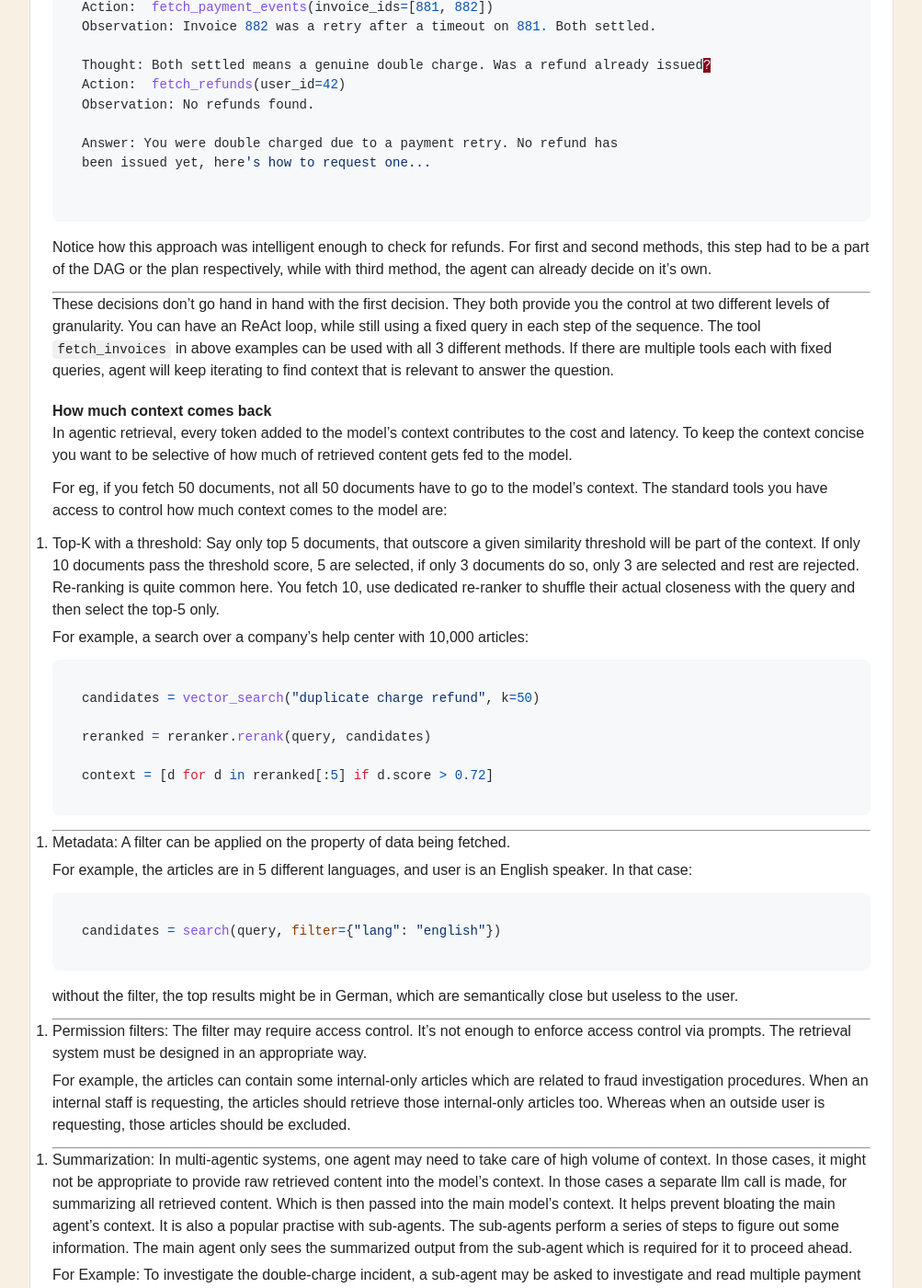
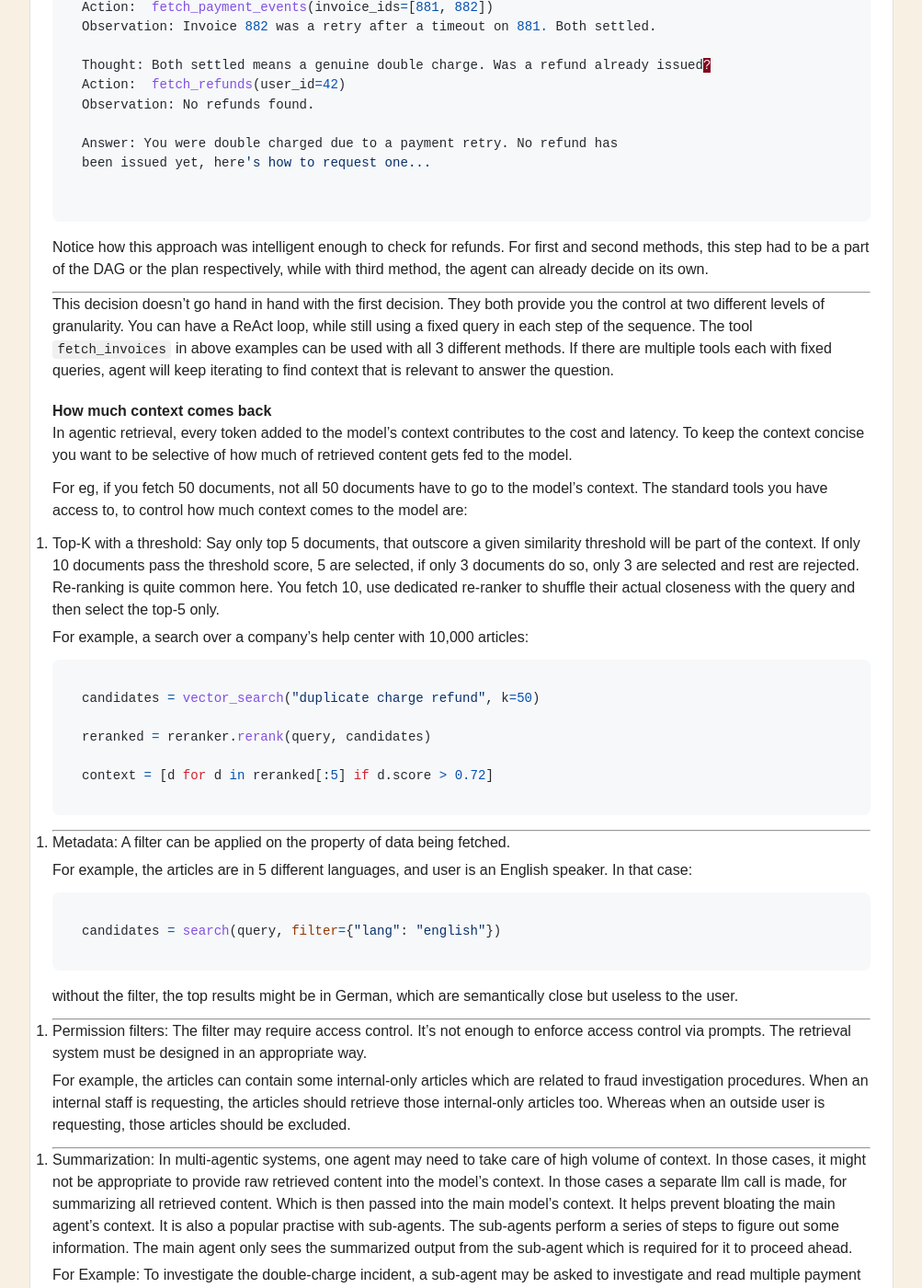
Before and after one commit to manana-labs/manana-labs.github.io, a Jekyll site: the page built from _posts/2026-07-19-four-design-decisions-in-agentic-retrieval.md, in a window 1280 px wide and 1400 px high, scrolled down 3118 px. Shown: the whole window at 92% size, without its empty margins (138-1141 px from the left). Built offline with Jekyll 4.4.1, drawn with Linux system fonts in a browser that asks for light colours; some of the changed text lies outside the part shown.

Commit message:
fix: typos

````diff
--- a/_posts/2026-07-19-four-design-decisions-in-agentic-retrieval.md
+++ b/_posts/2026-07-19-four-design-decisions-in-agentic-retrieval.md
@@ -17,7 +17,7 @@ Most practical systems lie somewhere between these two ends, combining fixed ret
 
 
 ## The substeps involved in retrieval
-Beyond how data is organized (eg. as full text, chunked text, embeddings etc), retrieving information from such data involves four separate decisions which are often overlooked. The decisions are: What gets asked, in what order, how much comes back and when. Think of them as four independent dials, each with it's own settings.
+Beyond how data is organized (eg. as full text, chunked text, embeddings etc), retrieving information from such data involves four separate decisions which are often overlooked. The decisions are: What gets asked, in what order, how much comes back and when. Think of them as four independent dials, each with its own settings.
 
 ### What gets asked
 
@@ -109,17 +109,17 @@ Answer: You were double charged due to a payment retry. No refund has
 been issued yet, here's how to request one...
 
 ```
-Notice how this approach was intelligent enough to check for refunds. For first and second methods, this step had to be a part of the DAG or the plan respectively, while with third method, the agent can already decide on it's own.
+Notice how this approach was intelligent enough to check for refunds. For first and second methods, this step had to be a part of the DAG or the plan respectively, while with third method, the agent can already decide on its own.
 
 ---
 
-These decisions don't go hand in hand with the first decision. They both provide you the control at two different levels of granularity. You can have an ReAct loop, while still using a fixed query in each step of the sequence. The tool `fetch_invoices` in above examples can be used with all 3 different methods. If there are multiple tools each with fixed queries, agent will keep iterating to find context that is relevant to answer the question.
+This decision doesn't go hand in hand with the first decision. They both provide you the control at two different levels of granularity. You can have a ReAct loop, while still using a fixed query in each step of the sequence. The tool `fetch_invoices` in above examples can be used with all 3 different methods. If there are multiple tools each with fixed queries, agent will keep iterating to find context that is relevant to answer the question.
 
 ### How much context comes back
 In agentic retrieval, every token added to the model's context contributes to the cost and latency. To keep the context concise you want to be selective of how much of retrieved content gets fed to the model.
 
 For eg, if you fetch 50 documents, not all 50 documents have to go to the model's context.
-The standard tools you have access to control how much context comes to the model are:
+The standard tools you have access to, to control how much context comes to the model are:
 1. Top-K with a threshold: Say only top 5 documents, that outscore a given similarity threshold will be part of the context. If only 10 documents pass the threshold score, 5 are selected, if only 3 documents do so, only 3 are selected and rest are rejected. Re-ranking is quite common here. You fetch 10, use dedicated re-ranker to shuffle their actual closeness with the query and then select the top-5 only.
 
 For example, a search over a company's help center with 10,000 articles:
@@ -148,8 +148,8 @@ For example, the articles can contain some internal-only articles which are rela
 4. Summarization: In multi-agentic systems, one agent may need to take care of  high volume of context. In those cases, it might not be appropriate to provide raw retrieved content into the model's context. In those cases a separate llm call is made, for summarizing all retrieved content. Which is then passed into the main model's context. It helps prevent bloating the main agent's context. It is also a popular practise with sub-agents. The sub-agents perform a series of steps to figure out some information. The main agent only sees the summarized output from the sub-agent which is required for it to proceed ahead.
 
 For Example: To investigate the double-charge incident, a sub-agent may be asked to investigate and read multiple payment gateway log entries, incident tickets, docs etc. The main agent requires none of those. The sub agent could come with summary like the following which is enough for main agent:
-```python
-- Incident INC-444 (June 10) causes gateway timeouts which resulted in duplicate transactions.
+```text
+- Incident INC-444 (June 10) caused gateway timeouts which resulted in duplicate transactions.
 - Auto-refund processed for 100 accounts.
 - This user's refund not in the processed batch and hence flagged for manual review
 ```
@@ -157,7 +157,7 @@ For Example: To investigate the double-charge incident, a sub-agent may be asked
 ### When the context comes to the model.
 The last question is related to when a model can see the context.
 
-Eager fetching happens before the model starts. In Classic RAG, everything the model will see is decided upfront. User makes a query -> the most relevant content is fetched -> The model includes this into it's context. This approach is more reproducible and easy to reason about. It is better when you already know what model needs to know about.
+Eager fetching happens before the model starts. In Classic RAG, everything the model will see is decided upfront. User makes a query -> the most relevant content is fetched -> The model includes this into its context. This approach is more reproducible and easy to reason about. It is better when you already know what model needs to know about.
 
 In billing question discussed above, If we know with certainty that the information related to invoices, payment history and plan is required. The following can be done
 ```python
@@ -173,7 +173,7 @@ Here, only single llm call is required which is cheaper and faster.
 ---
 Lazy fetching tries to overcome the limitation of above approach. What if model needs something more than what was passed as the context through RAG? Can model decide to fetch something else again? Here the model can perform fetch mid-reasoning. This is usually how the modern agents operate.
 
-Take an example of a coding agent. When user enters a command like,  "Add status column to Results table". The agent firstly lists the files hierarchy using a tool like `tree`, using it's output, it decides it needs to see content of  `models.py`, then it fetches the current implementation of `Results` table, the migration status. It then writes new version. It never needs to read what information is there in irrelevant files.
+Take an example of a coding agent. When user enters a command like,  "Add status column to Results table". The agent firstly lists the files hierarchy using a tool like `tree`, using its output, it decides it needs to see content of  `models.py`, then it fetches the current implementation of `Results` table, the migration status. It then writes new version. It never needs to read what information is there in irrelevant files.
 ```python
 > tree src/
 > cat src/models.py          # found Results table
@@ -206,4 +206,4 @@ These four decisions are independent. To make that concrete, here is an example
 
 **When the context comes to the model**: Both. Eager for the shortlisting over the full corpus, lazy for everything after.
 
-Notice the dials don't move together. The sequence is fully agentic while the query surface is tightly capped. If "how agentic is your retrieval" were one question, this system would have no answer. It's four questions, and this system answers each one differently.
+Notice the dials don't move together. The sequence is fully agentic while the query surface is tightly capped. If "how agentic is your retrieval" were one question, this system would have no answer. Its four questions, and this system answers each one differently.
````
